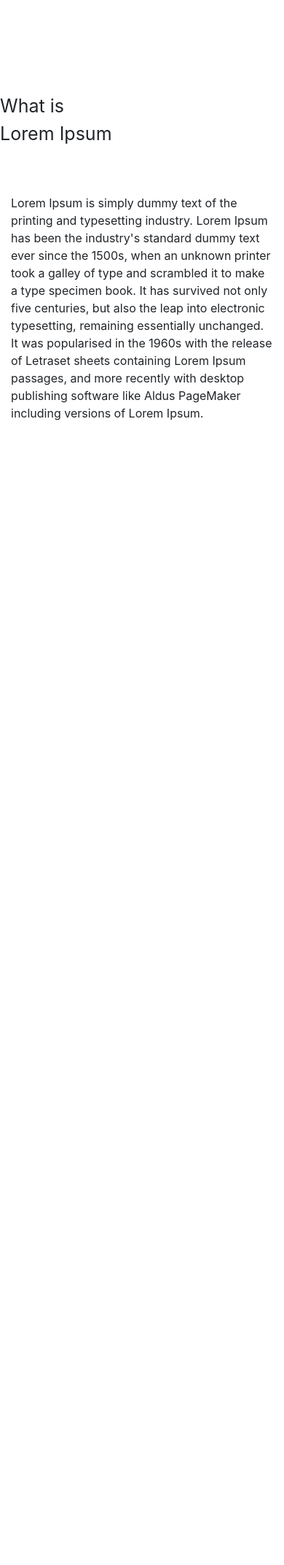
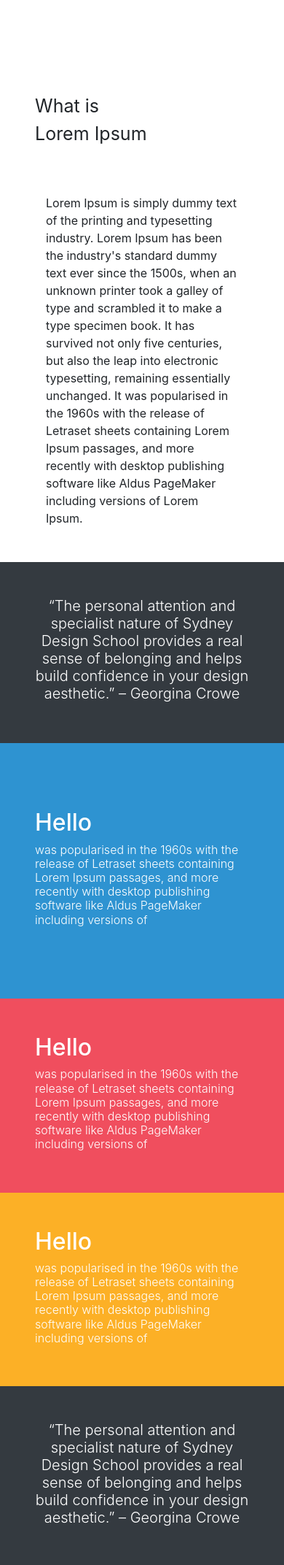
Before and after one commit to Megamman/Mcast-Website, a CodeIgniter app: page /Mcastwebsite/ in a window 390 px wide. Shown: the part 571-2715 px from the top of the page at 73% size. Before the commit the page ends 1147 px from the top, so only its background shows below. Run offline with CodeIgniter, Linux system fonts and the light colour scheme; some libraries are stand-ins or nearby versions.

Commit message:
layout of webpage

```diff
--- a/_data/css/_variables.sass
+++ b/_data/css/_variables.sass
@@ -1 +1,11 @@
 // main: style.sass
+
+
+.blue
+    background-color: #2E93D1
+
+.red
+    background-color: #F04E5E
+
+.yellow
+    background-color: #FCB026
--- a/_data/css/_welcomepage.sass
+++ b/_data/css/_welcomepage.sass
@@ -42,3 +42,39 @@
     padding-bottom: 3em
     .bigText p
         font-size: 25px !important
+
+.bg-dark
+
+    h5
+        text-align: center
+
+
+.no-padding
+    padding-top: 0
+    padding-bottom: 0
+
+    h5
+        text-align: center
+
+
+.no-padding-top
+    padding-top: 0
+
+.height-adj
+    height: 350px
+
+.height-pic
+    height: 12em
+
+.bg-image-1
+    height: 12em
+    background-image: url('https://getbootstrap.com/2.3.2/assets/img/examples/slide-02.jpg')
+
+.bg-image-2
+    background-image: url('https://getbootstrap.com/2.3.2/assets/img/examples/slide-02.jpg')
+
+.bg-image-3
+    background-image: url('https://getbootstrap.com/2.3.2/assets/img/examples/slide-02.jpg')
+
+.bg-image-4
+    background-image: url('https://getbootstrap.com/2.3.2/assets/img/examples/slide-02.jpg')
--- a/application/views/templates/end.php
+++ b/application/views/templates/end.php
@@ -1,4 +1,8 @@
+<div class="row bg-light p-5">
+    <h5 class="display-5 col-sm-12 text-black font-weight-light">“The personal attention and specialist nature of Sydney Design School
+         provides a real sense of belonging and helps build confidence in your design aesthetic.” – Georgina Crowe</h5>
 
+</div>
 
     <script src="https://ajax.googleapis.com/ajax/libs/jquery/1.12.4/jquery.min.js"</script>
     <script src="<?=base_url('js/bootstrap.min.js')?>"</script>
--- a/application/views/templates/start.php
+++ b/application/views/templates/start.php
@@ -12,7 +12,7 @@
     </head>
     <body>
 
-    <nav class="navbar navbar-light bg-light">
+    <nav class="navbar navbar-light bg-light sticky-top">
         <div class="container-fluid">
             <a class="navbar-brand" href="#">
                 <img src="<?=base_url('images/brand.png')?>" width="230" height="80" alt="">
--- a/application/views/welcome.php
+++ b/application/views/welcome.php
@@ -8,7 +8,7 @@
 
 <div class="container">
 
-    <section class="row">
+    <section class="row p-5">
         <div class="spb-column-container col-sm-4">
             <div class="spb-column-inner row clearfix bigText">
                 <p>
@@ -30,6 +30,80 @@
             and more recently with desktop publishing software
             like Aldus PageMaker including versions of Lorem Ipsum.
         </div>
-    <section>
+    </section>
+</div>
+
+
+<div class="row bg-dark p-5">
+    <h5 class="display-5 col-sm-12 text-white font-weight-light">“The personal attention and specialist nature of Sydney Design
+    School provides a real sense of belonging and helps build confidence in your design aesthetic.” – Georgina Crowe</h5>
+</div>
+
+<div class="row no-padding">
+    <div class="col-sm-4 d-flex align-items-center blue my-0 text-white height-adj">
+        <div class="p-5">
+            <h2>Hello</h2>
+            <h6 class="font-weight-light">was popularised in the 1960s with the release
+           of Letraset sheets containing Lorem Ipsum passages,
+           and more recently with desktop publishing software
+           like Aldus PageMaker including versions of</h6>
+        </div>
+    </div>
+
+    <div class="col-sm-4 d-flex align-items-center red my-0 text-white">
+        <div class="p-5">
+            <h2>Hello</h2>
+
+            <h6 class="font-weight-light">was popularised in the 1960s with the release
+           of Letraset sheets containing Lorem Ipsum passages,
+           and more recently with desktop publishing software
+           like Aldus PageMaker including versions of</h6>
+        </div>
+    </div>
+
+
+    <div class="col-sm-4 d-flex align-items-center yellow my-0 text-white">
+        <div class="p-5">
+            <h2>Hello</h2>
+            <h6 class="font-weight-light">was popularised in the 1960s with the release
+           of Letraset sheets containing Lorem Ipsum passages,
+           and more recently with desktop publishing software
+           like Aldus PageMaker including versions of</h6>
+
+        </div>
+    </div>
+
+
+
 
 </div>
+
+
+<div class="row bg-dark p-5">
+    <h5 class="display-5 col-sm-12 text-white font-weight-light">“The personal attention and specialist nature of Sydney Design School
+         provides a real sense of belonging and helps build confidence in your design aesthetic.” – Georgina Crowe</h5>
+
+</div>
+
+
+<div class="row no-padding">
+    <div class="col-sm-3 d-flex my-0 height-pic bg-image-1">
+    </div>
+    <div class="col-sm-3 d-flex align-items-center my-0 height-pic bg-image-2">
+    </div>
+    <div class="col-sm-3 d-flex align-items-center my-0 height-pic bg-image-3">
+    </div>
+    <div class="col-sm-3 d-flex align-items-center my-0 height-pic bg-image-4">
+    </div>
+</div>
+
+<div class="row bg-dark p-5">
+    <p class="col-sm-4 text-white font-weight-light">“The personal attention and specialist nature of Sydney Design School
+         provides a real sense of belonging and helps build confidence in your design aesthetic.” – Georgina Crowe</p>
+
+         <p class="col-sm-4"></p>
+
+    <p class="col-sm-4 text-white font-weight-light float-sm-right">“The personal attention and specialist nature of Sydney Design School
+        provides a real sense of belonging and helps build confidence in your design aesthetic.” – Georgina Crowe</p>
+
+</div>
--- a/css/style.css
+++ b/css/style.css
@@ -1,3 +1,15 @@
+.blue {
+    background-color: #2E93D1;
+}
+
+.red {
+    background-color: #F04E5E;
+}
+
+.yellow {
+    background-color: #FCB026;
+}
+
 body {
     height: 100%;
     width: 100%;
@@ -87,3 +99,45 @@ footer svg {
 .row .bigText p {
     font-size: 25px !important;
 }
+
+.bg-dark h5 {
+    text-align: center;
+}
+
+.no-padding {
+    padding-top: 0;
+    padding-bottom: 0;
+}
+
+.no-padding h5 {
+    text-align: center;
+}
+
+.no-padding-top {
+    padding-top: 0;
+}
+
+.height-adj {
+    height: 350px;
+}
+
+.height-pic {
+    height: 12em;
+}
+
+.bg-image-1 {
+    height: 12em;
+    background-image: url("https://getbootstrap.com/2.3.2/assets/img/examples/slide-02.jpg");
+}
+
+.bg-image-2 {
+    background-image: url("https://getbootstrap.com/2.3.2/assets/img/examples/slide-02.jpg");
+}
+
+.bg-image-3 {
+    background-image: url("https://getbootstrap.com/2.3.2/assets/img/examples/slide-02.jpg");
+}
+
+.bg-image-4 {
+    background-image: url("https://getbootstrap.com/2.3.2/assets/img/examples/slide-02.jpg");
+}
```
Also changed, not shown: css/style.min.css (+1 -1 lines), images/hello.jpg (added).
